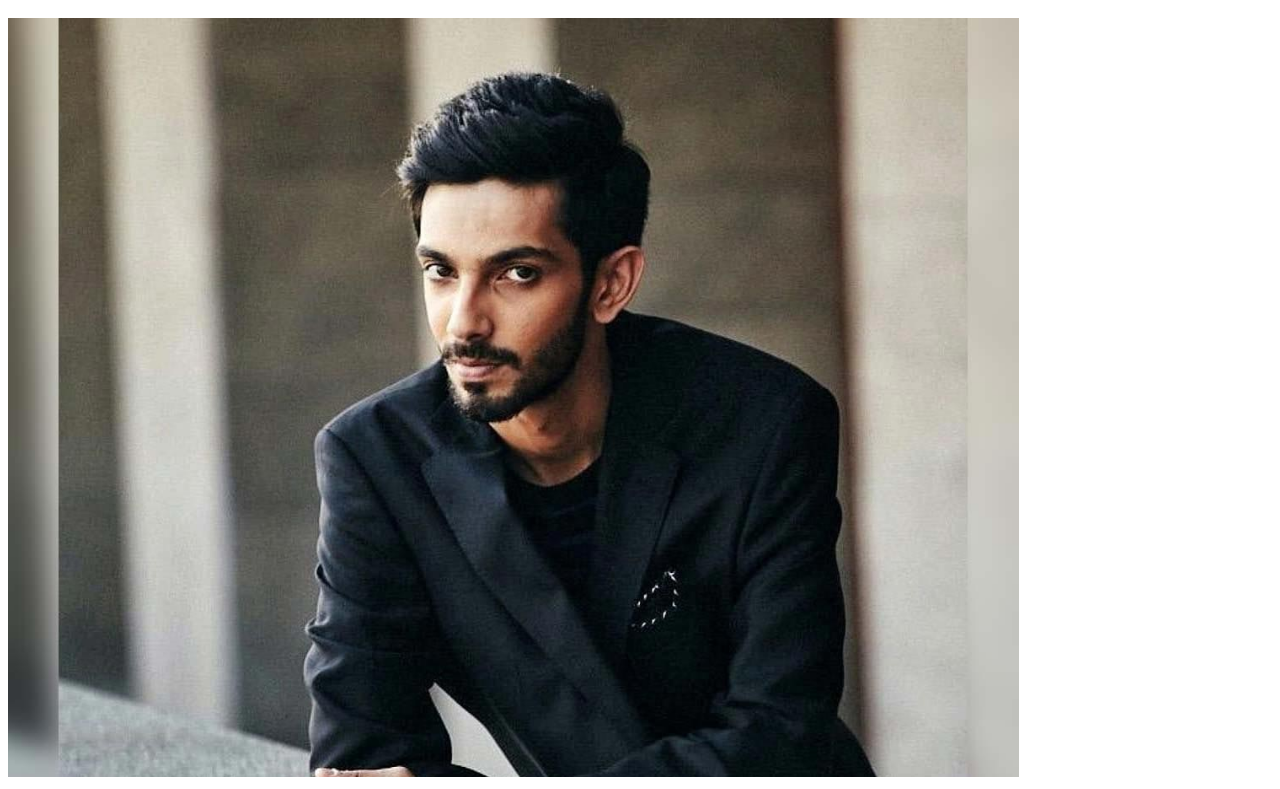
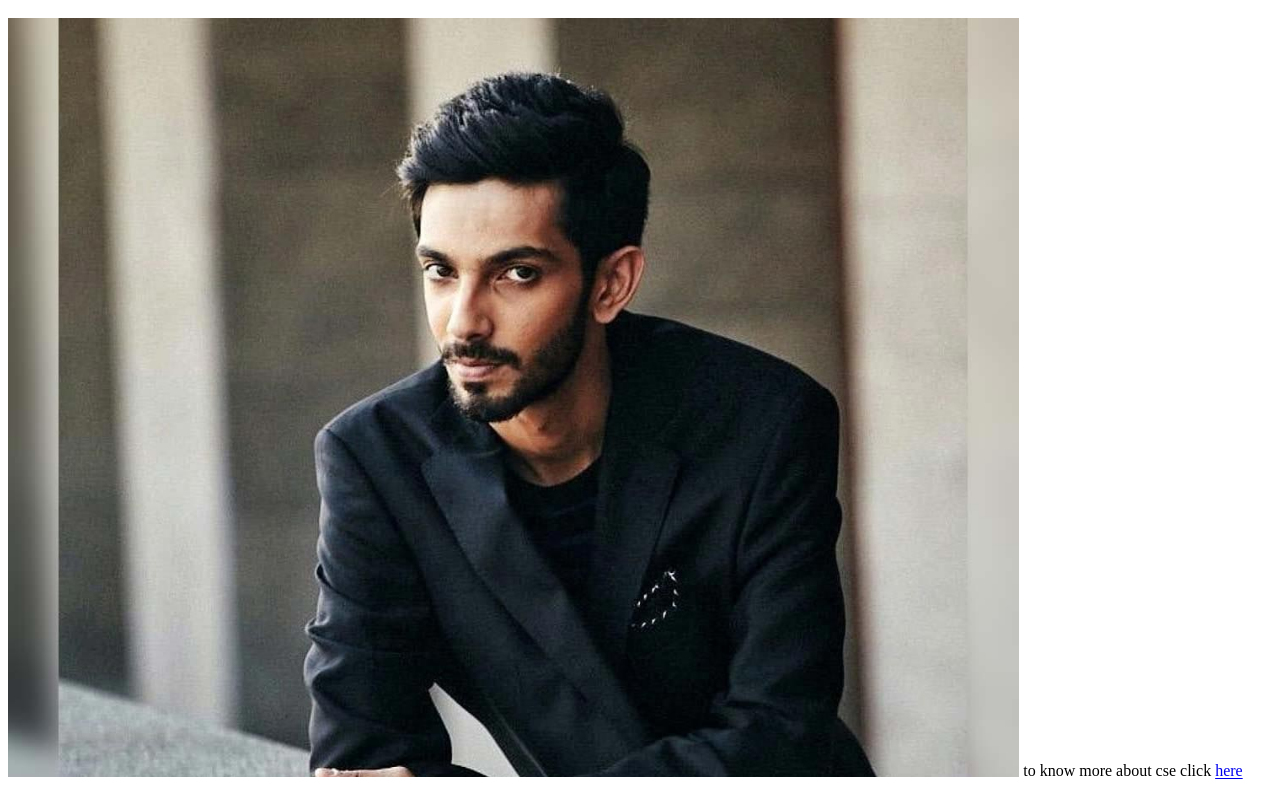
Before and after one commit to Pattikaindu8/intro, a plain HTML site: page index.html in a window 1280 px wide. Shown: the part 48-837 px from the top of the page. Drawn offline with Linux system fonts and the light colour scheme.

Commit message:
about cse

```diff
--- a/index.html
+++ b/index.html
@@ -5,5 +5,7 @@
       <body>
       <h1>indu </h1>
       <img width="80%" src="anirudh.jpg">
+      to know more about cse
+      click <a href="cse.html">here</a>
       </body>
 </html>
```
Also changed, not shown: cse.html (added, +8 -0 lines).
